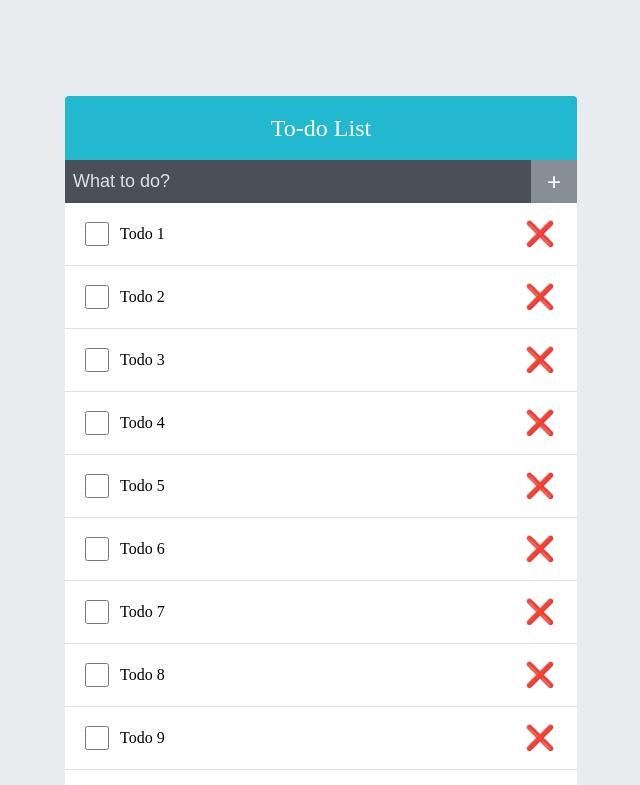
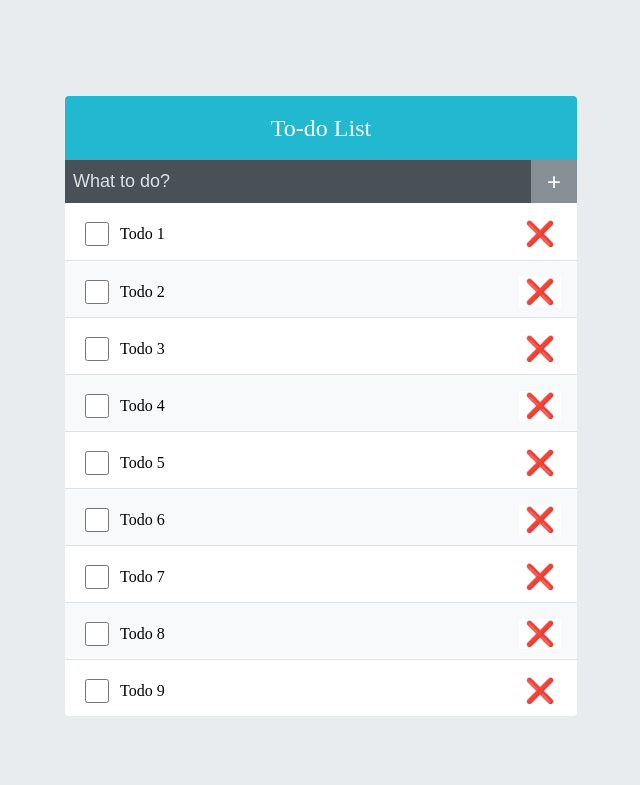
Before and after one commit to Chase0115/React-book, a React (Create React App) app: page / in a window 1280 px wide. Shown: the top 785 px of the page, without its empty margins (319-959 px from the left). Built offline with nearby package versions, Linux system fonts and the light colour scheme.

Commit message:
applied react-virtualized

```diff
--- a/package.json
+++ b/package.json
@@ -11,6 +11,7 @@
     "react-dom": "^18.2.0",
     "react-icons": "^4.4.0",
     "react-scripts": "5.0.1",
+    "react-virtualized": "^9.22.3",
     "sass": "^1.54.3",
     "web-vitals": "^2.1.0"
   },
--- a/src/components/todoItem.jsx
+++ b/src/components/todoItem.jsx
@@ -2,11 +2,12 @@ import React from 'react';
 import { useState } from 'react';
 import './todoItem.scss';
 
-const TodoItem = ({ item, onRemove }) => {
+const TodoItem = ({ todo, onRemove, style }) => {
   const [checked, setChecked] = useState(false);
-  const { id, text } = item;
+  const { id, text } = todo;
 
   return (
+    <div className="todoItem-virtualized" style={style}>
       <div className="todoItem">
         <div className={checked ? 'checkbox checked' : 'checkbox'}>
           <input
@@ -21,6 +22,7 @@ const TodoItem = ({ item, onRemove }) => {
           ❌
         </button>
       </div>
+    </div>
   );
 };
 
--- a/src/components/todoItem.scss
+++ b/src/components/todoItem.scss
@@ -1,10 +1,16 @@
+.todoItem-virtualized {
+  & + & {
+    border-top: 1px solid #dee2e6;
+  }
+  &:nth-child(even) {
+    background: #f8f9fa;
+  }
+}
+
 .todoItem {
   padding: 1rem;
   display: flex;
   align-items: center;
-  &:nth-child(even) {
-    background-origin: #f8f9fa;
-  }
   .checkbox {
     cursor: pointer;
     flex: 1;
@@ -36,7 +42,4 @@
       color: #ff8787;
     }
   }
-  & + & {
-    border-top: 1px solid #dee2e6;
-  }
 }
--- a/src/components/todoList.jsx
+++ b/src/components/todoList.jsx
@@ -1,13 +1,31 @@
-import React from 'react';
+import React, {useCallback} from 'react';
 import TodoItem from './todoItem';
+import './todoList.scss';
+import {List} from 'react-virtualized';
 
 const TodoList = ({ todos, onRemove }) => {
+  const rowRenderer = useCallback(
+    ({ index, key, style }) => {
+      const todo = todos[index];
+      return (
+        <TodoItem
+          todo={todo}
+          key={key}
+          onRemove={onRemove}
+          style={style}/>
+      )
+    },
+    [onRemove, todos],
+  )
   return (
-    <div className="todoList">
-      {todos.map((item) => (
-        <TodoItem item={item} onRemove={onRemove} key={item.id} />
-      ))}
-    </div>
+    <List className="todoList"
+      width={512}
+      height={513}
+      rowCount={todos.length}
+      rowHeight={57}
+      rowRenderer={rowRenderer}
+      list={todos}
+      style={{ outline: 'none' }}/>
   );
 };
 
--- a/src/components/todoList.scss
+++ b/src/components/todoList.scss
@@ -1,5 +1,5 @@
 .todoList{
   min-height: 320px;
-  max-height: 517px;
+  max-height: 513px;
   overflow-y: auto;
 }
```
Also changed, not shown: 1 other file (tests, documents, lock files or other folders). Lines whose indentation alone changed are shown as unchanged.
